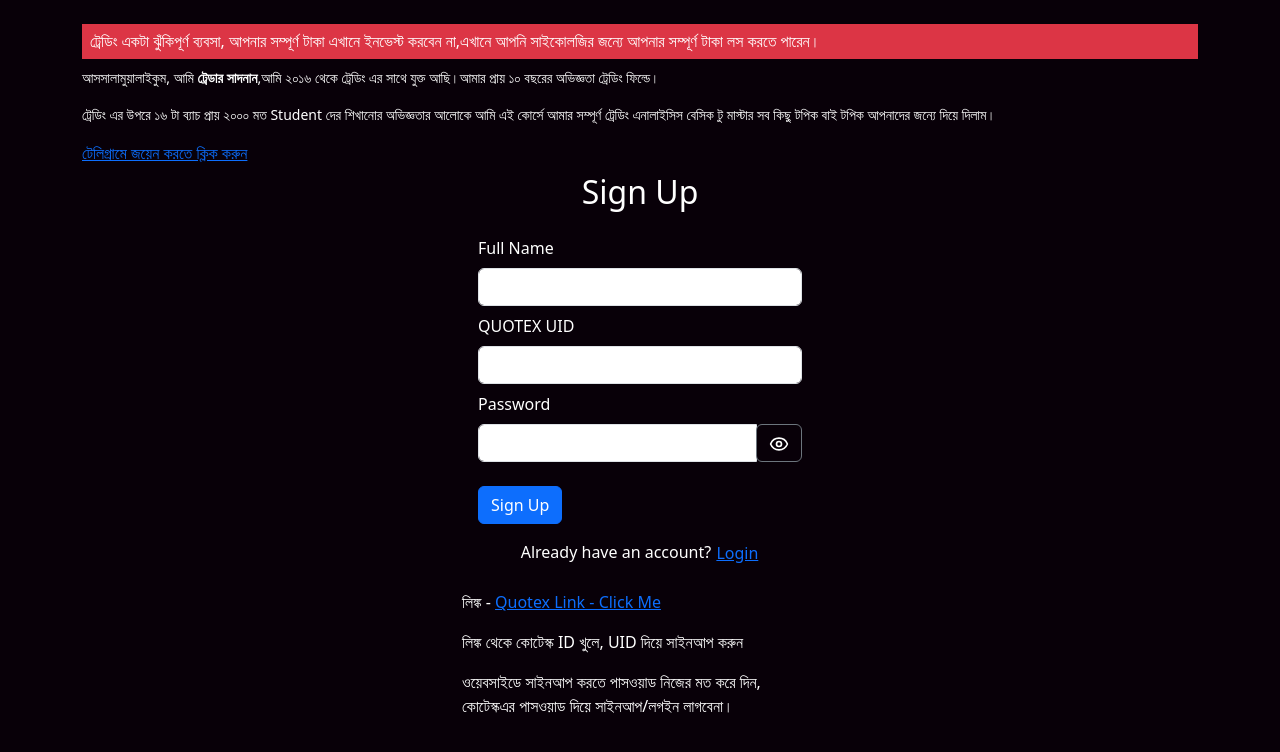
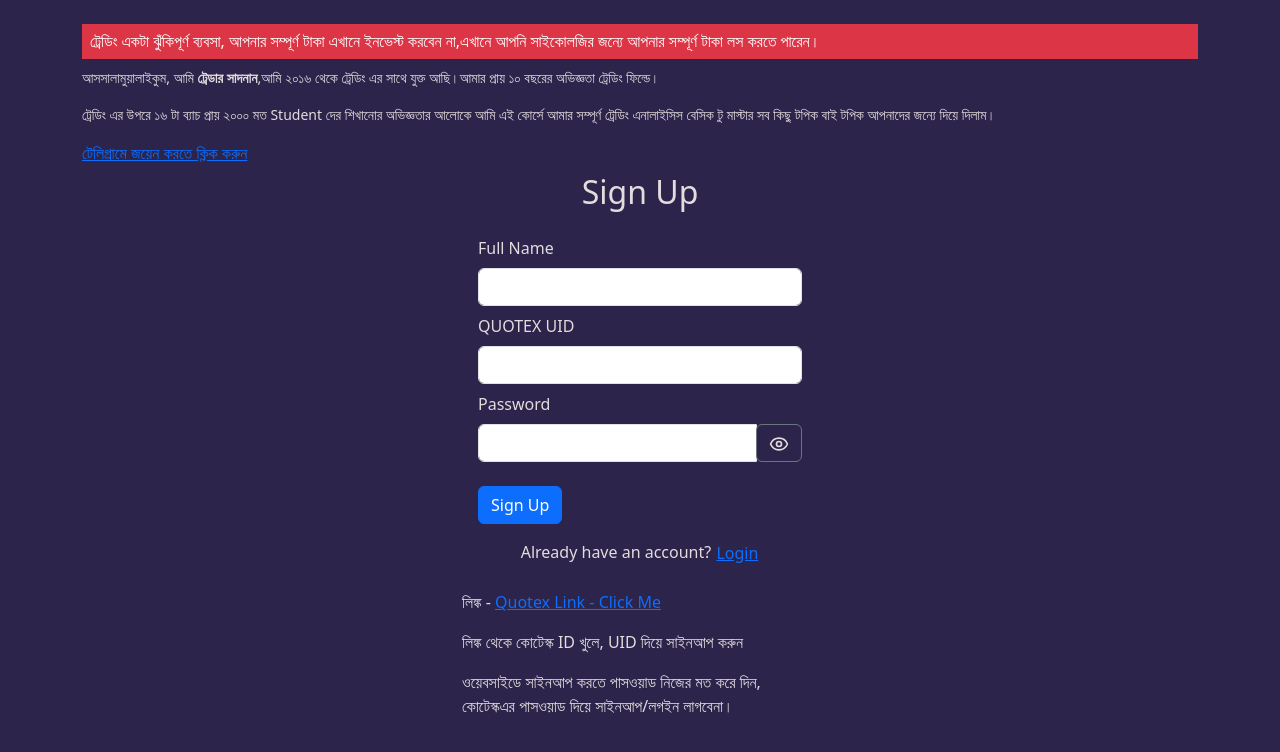
Before and after one commit to fahimsadnan99/learnerForntEnd, a React (Vite) app: page /SignupForm in a window 1280 px wide. Shown: the top 752 px of the page. Built offline with nearby package versions, Linux system fonts and the light colour scheme.

Commit message:
COLOR CHANGE

```diff
--- a/src/index.css
+++ b/src/index.css
@@ -2,8 +2,8 @@
   box-sizing: 0;
   padding: 0;
   margin: 0;
-  background-color: rgb(8, 0, 8);
-  color: white;
+  background-color: #2C244B;
+  color: #E3DCDC;
 }
 h5 {
   background-color: transparent;
```
